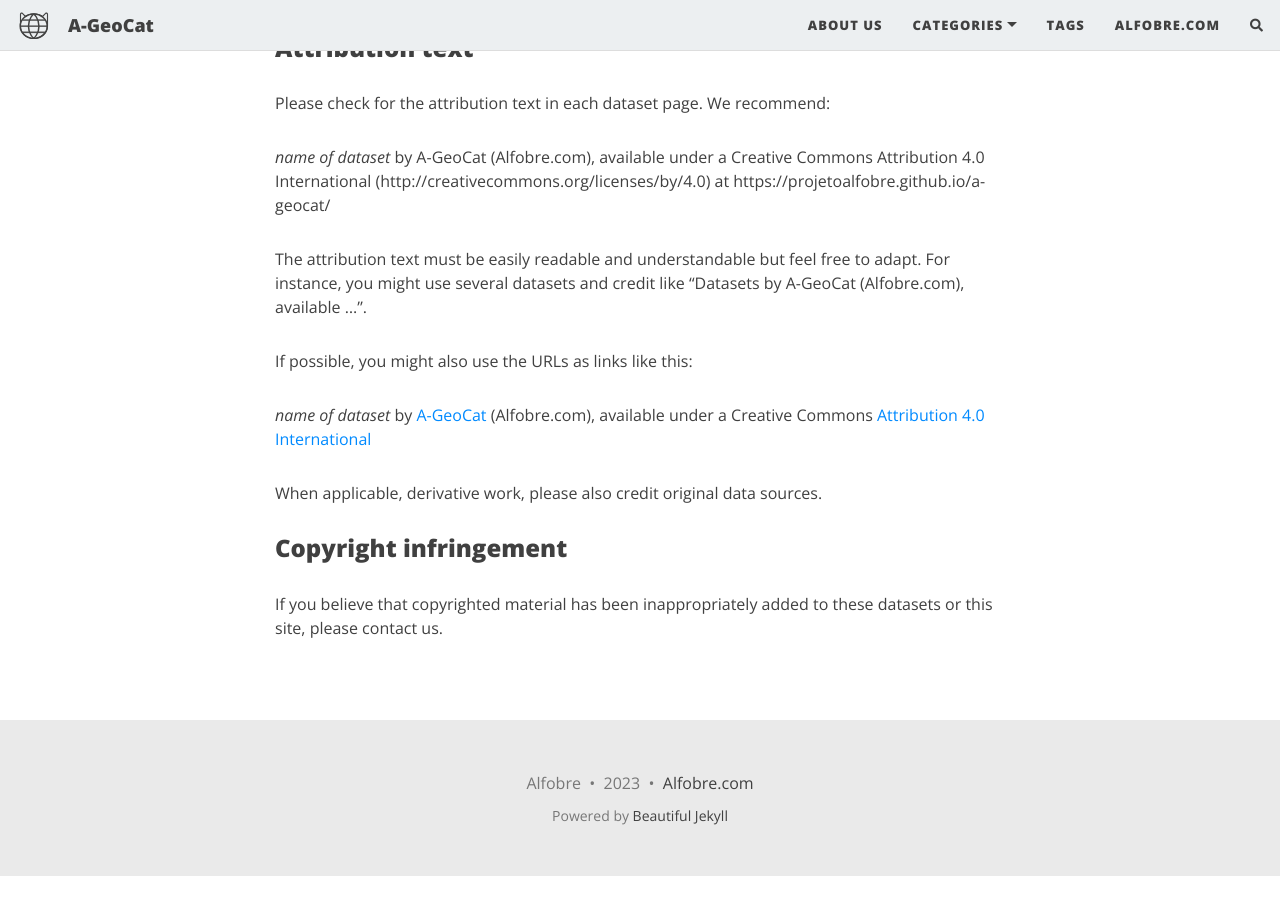
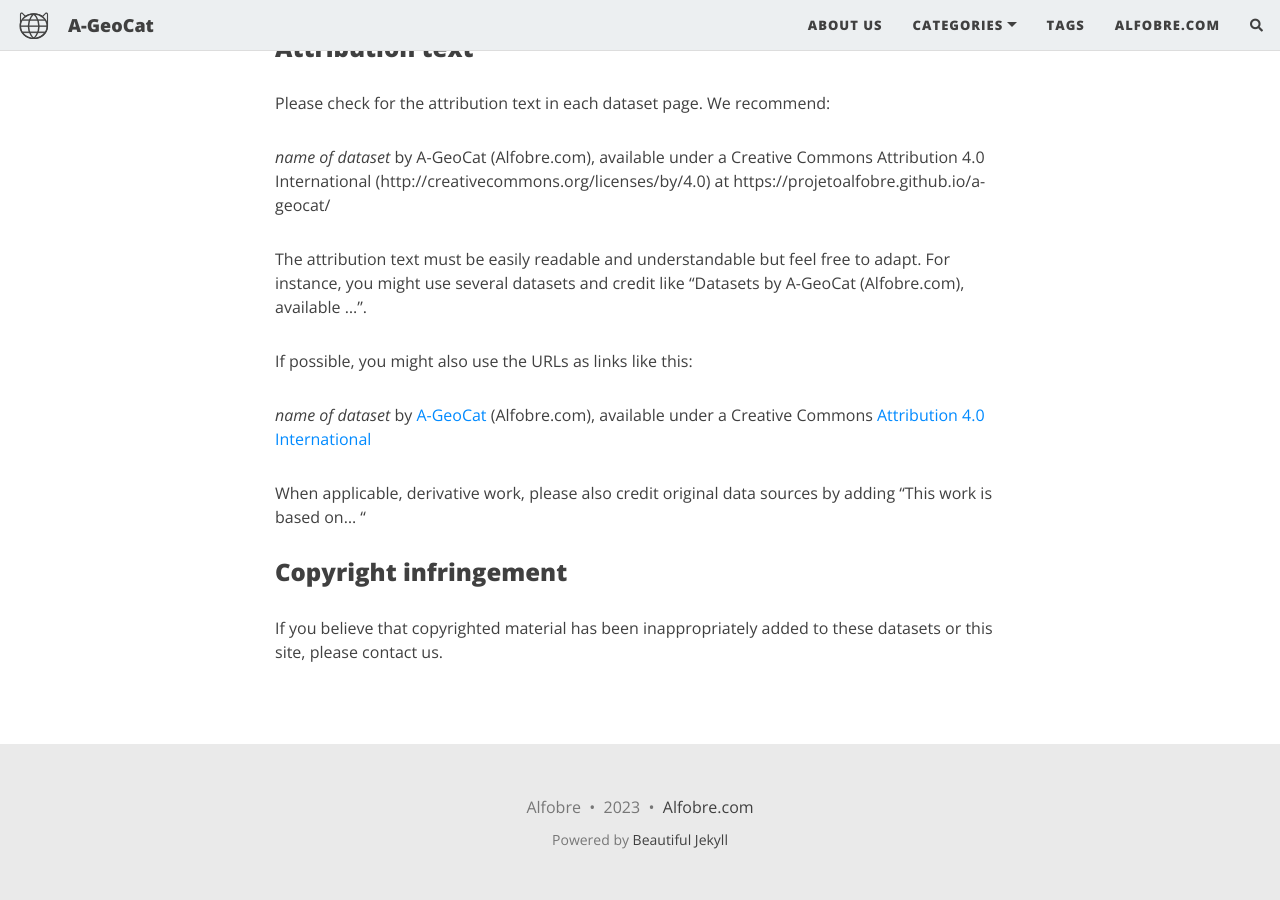
Before and after one commit to projetoalfobre/a-geocat, a Jekyll site: the page built from aboutus.md, in a window 1280 px wide and 900 px high, scrolled down 1236 px. Built offline with Jekyll 4.4.1, drawn with Linux system fonts in a browser that asks for light colours; nearby versions of some CDN libraries; comment, search, counter and statistics services are not loaded; before the commit the page ends 2112 px from its top, so only the background shows below that.

Commit message:
Update aboutus.md

```diff
--- a/aboutus.md
+++ b/aboutus.md
@@ -32,7 +32,7 @@ If possible, you might also use the URLs as links like this:
 
 *name of dataset* by [A-GeoCat](https://projetoalfobre.github.io/a-geocat/) (Alfobre.com), available under a Creative Commons [Attribution 4.0 International](http://creativecommons.org/licenses/by/4.0)
 
-When applicable, derivative work, please also credit original data sources.
+When applicable, derivative work, please also credit original data sources by adding "This work is based on... "
 
 ### Copyright infringement
 If you believe that copyrighted material has been inappropriately added to these datasets or this site, please contact us.
```
